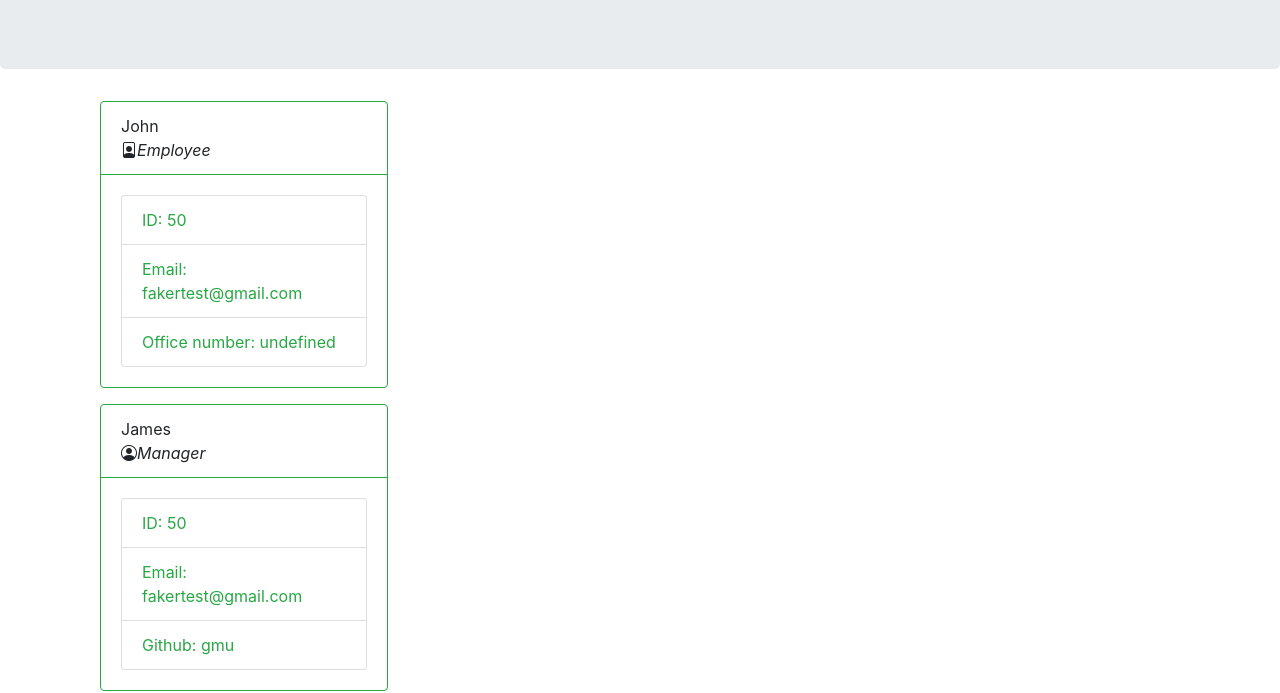
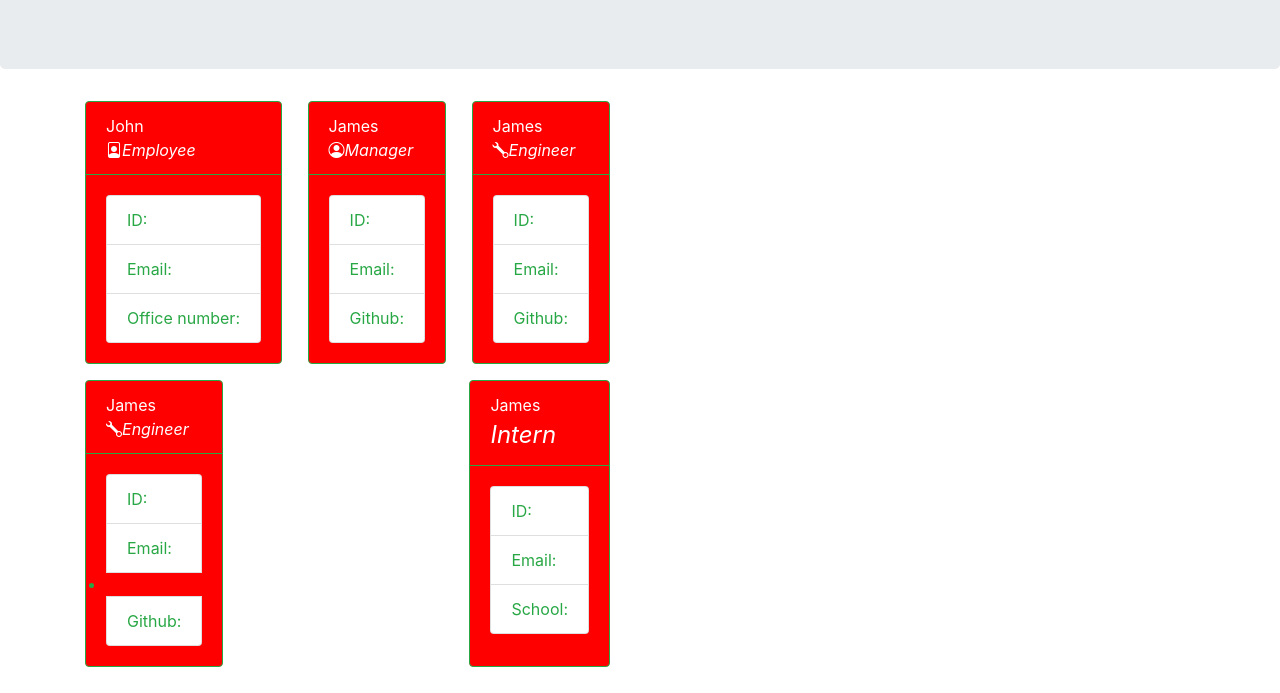
Before and after one commit to jorozco4/Team-Profile-Generator, a website: page index.html in a window 1280 px wide. Shown: the part 115-808 px from the top of the page. Drawn offline with nearby package versions, Linux system fonts and the light colour scheme.

```diff
--- a/index.html
+++ b/index.html
@@ -1,6 +1,6 @@
 <!DOCTYPE html>
   <html>
-  <title><head> Team Profile Generator </head></title>
+   <head>
     <link rel="stylesheet" href="https://maxcdn.bootstrapcdn.com/bootstrap/4.0.0/css/bootstrap.min.css">
     <link rel="stylesheet" href="https://cdn.jsdelivr.net/npm/bootstrap-icons@1.4.1/font/bootstrap-icons.css">
 
@@ -26,12 +26,27 @@
       integrity="sha384-JjSmVgyd0p3pXB1rRibZUAYoIIy6OrQ6VrjIEaFf/nJGzIxFDsf4x0xIM+B07jRM"
       crossorigin="anonymous"
     ></script>
+    <style>
+    .row {
+        display: flex;
+flex-wrap: wrap;
+justify-content: space-between;
+margin-top: 20px;
+margin-bottom: 10px;
+}
+.card{
+  background-color: red;
+  color: white;
+}
+</style>
+    <title> Team Profile Generator </title>
+    </head>
     <body>
       <div class="jumbotron">
         <h1 class="text-center">My Team</h1>
       </div>
       <div class="container">
-      <div class="col-sm-6 col-sm-offset-3">
+        <div class=" row col-sm-6 col-sm-offset-3">
       <div class="card border-success mb-3" style="max-width: 18rem">
         <div class="card-header bg-transparent border-success">John
           <br>
@@ -41,9 +56,9 @@
 
 
           <ul class="list-group">
-          <li class="list-group-item">ID: 50 </li>
-          <li class="list-group-item">Email: fakertest@gmail.com</li>
-          <li class="list-group-item">Office number: undefined</li>
+            <li class="list-group-item">ID:</li>
+            <li class="list-group-item">Email:</li>
+            <li class="list-group-item">Office number:</li>
           </ul>
         </div>
 
@@ -56,24 +71,12 @@
         <div class="card-body text-success">
 
           <ul class="list-group">
-          <li class="list-group-item">ID: 50 </li>
-          <li class="list-group-item">Email: fakertest@gmail.com</li>
-          <li class="list-group-item">Github: gmu</li>
+            <li class="list-group-item">ID:</li>
+            <li class="list-group-item">Email:</li>
+            <li class="list-group-item">Github:</li>
           </ul>
         </div>
 
-    </div>
-    <div class="card border-success mb-3" style="max-width: 18rem">
-      <div class="card-header bg-transparent border-success">James</div>
-      <div class="card-body text-success">
-        <h5 class="card-title">Engineer</h5>
-        <ul class="list-group">
-          <li class="list-group-item">ID: 50 </li>
-          <li class="list-group-item">Email: fakertest@gmail.com</li>
-          <li class="list-group-item">Github: gmu</li>
-        </ul>
-      </div>
-      <div class="card-footer bg-transparent border-success">Footer</div>
       </div>
       <div class="card border-success mb-3" style="max-width: 18rem">
         <div class="card-header bg-transparent border-success">James
@@ -83,9 +86,24 @@
         <div class="card-body text-success">
 
           <ul class="list-group">
-          <li class="list-group-item">ID: 50 </li>
-          <li class="list-group-item">Email: fakertest@gmail.com</li>
-          <li class="list-group-item">Github: gmu</li>
+            <li class="list-group-item">ID:</li>
+            <li class="list-group-item">Email:</li>
+            <li class="list-group-item">Github:</li>
+          </ul>
+        </div>
+
+      </div>
+      <div class="card border-success mb-3" style="max-width: 18rem">
+        <div class="card-header bg-transparent border-success">James
+          <br>
+          <i class="bi bi-wrench">Engineer</i>
+        </div>
+        <div class="card-body text-success">
+
+          <ul class="list-group">
+            <li class="list-group-item">ID:</li>
+            <li class="list-group-item">Email:<li>
+            <li class="list-group-item">Github:</li>
           </ul>
         </div>
 
@@ -98,12 +116,12 @@
         <div class="card-body text-success">
 
           <ul class="list-group">
-          <li class="list-group-item">ID: 50 </li>
-          <li class="list-group-item">Email: fakertest@gmail.com</li>
-          <li class="list-group-item">School: James</li>
+            <li class="list-group-item">ID:</li>
+            <li class="list-group-item">Email:</li>
+            <li class="list-group-item">School:</li>
           </ul>
         </div>
-      <div class="card-footer bg-transparent border-success">Footer</div>
+
       </div>
     </body>
   </html>
```
Also changed, not shown: index.js (+43 -20 lines), tests/Employee.test.js (+1 -1 lines), 1 other file. Lines whose indentation alone changed are shown as unchanged.
